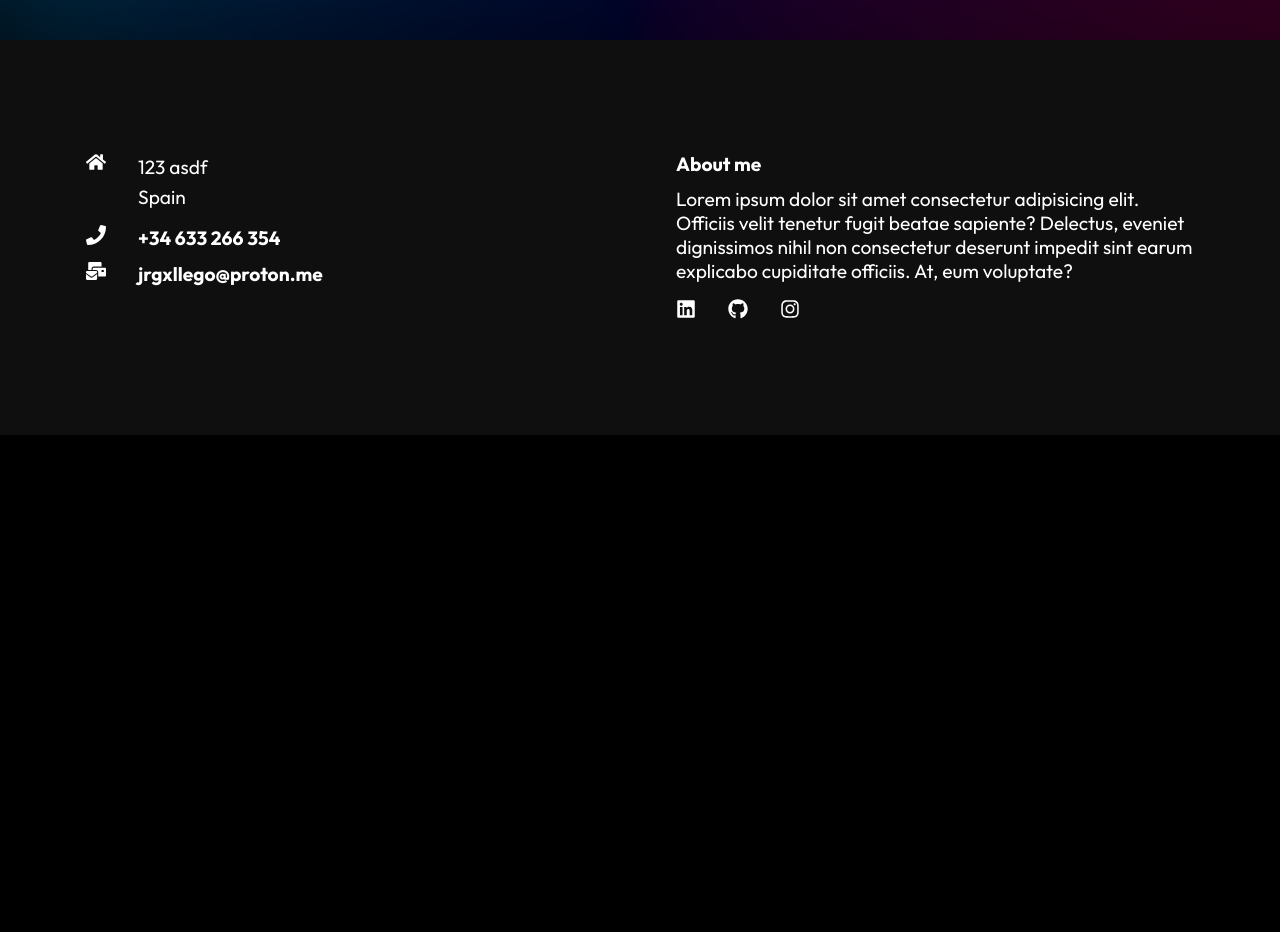
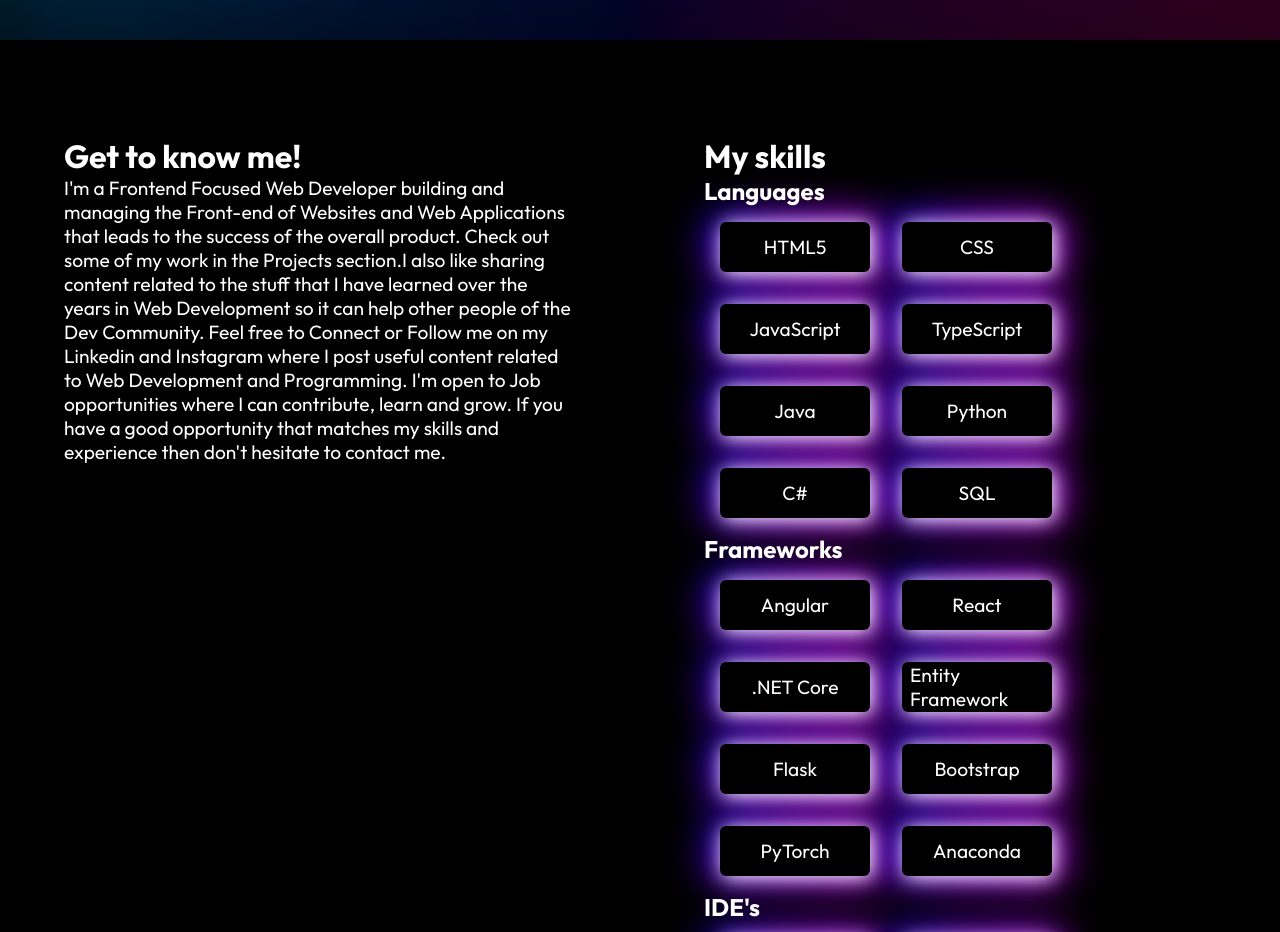
Before and after one commit to jrwithahoodie/react-portfolio-ui, a React (Vite) app: page / in a window 1280 px wide. Shown: the part 760-1692 px from the top of the page. Before the commit the page ends 1195 px from the top, so only its background shows below. Built offline with nearby package versions, Linux system fonts and the light colour scheme.

Commit message:
[ADD] - adding first step on about me content

```diff
--- /dev/null
+++ b/src/components/AboutContent/AboutContent.jsx
@@ -0,0 +1,77 @@
+import React from 'react'
+
+import "./AboutContentStyles.css"
+import SkillsRow from '../SkillsRow/SkillsRow'
+
+const AboutContent = () => {
+    var languages = [
+        "HTML5",
+        "CSS",
+        "JavaScript",
+        "TypeScript",
+        "Java",
+        "Python",
+        "C#",
+        "SQL",
+    ]
+
+    var frameworks = [
+        "Angular",
+        "React",
+        ".NET Core",
+        "Entity Framework",
+        "Flask",
+        "Bootstrap",
+        "PyTorch",
+        "Anaconda"
+    ]
+
+    var ides = [
+        "Visual Studio Code",
+        "Visual Studio",
+        "Eclipse",
+        "IntelliJ IDEA",
+        "SQL (SSMS)"
+    ]
+
+    var tools = [
+        "Postman",
+        "Swagger",
+        "Jupyter",
+        "Firebase",
+        "GitHub"
+    ]
+
+    var other = [
+        "Docker",
+        "Git",
+        "Azure",
+        "Azure Deployments",
+        "Azure DevOps",
+        "Fedora"
+    ]
+
+    return (
+        <div className="containerContent">
+            <div className="aboutInfo">
+                <h1>Get to know me!</h1>
+                <div className="info">
+                    <p>I'm a Frontend Focused Web Developer building and managing the Front-end of Websites and Web Applications that leads to the success of the overall product. Check out some of my work in the Projects section.I also like sharing content related to the stuff that I have learned over the years in Web Development so it can help other people of the Dev Community. Feel free to Connect or Follow me on my Linkedin and Instagram where I post useful content related to Web Development and Programming. I'm open to Job opportunities where I can contribute, learn and grow. If you have a good opportunity that matches my skills and experience then don't hesitate to contact me.</p>
+                </div>
+            </div>
+            <div className="skills">
+                <h1>My skills</h1>
+                <div className="info">
+                    <SkillsRow skillName={"Languages"} skillLanguage={languages}/>
+                    <SkillsRow skillName={"Frameworks"} skillLanguage={frameworks}/>
+                    <SkillsRow skillName={"IDE's"} skillLanguage={ides}/>
+                    <SkillsRow skillName={"Tools"} skillLanguage={tools}/>
+                    <SkillsRow skillName={"Others"} skillLanguage={other}/>
+                </div>
+            </div>
+        </div>
+    )
+}
+
+
+export default AboutContent
--- /dev/null
+++ b/src/components/AboutContent/AboutContentStyles.css
@@ -0,0 +1,16 @@
+* {
+    color: white;
+}
+
+.containerContent {
+    width: 100%;
+    padding: 6rem 0;
+    display: flex;
+    flex-direction: row;
+    justify-content: space-around;
+    flex-wrap: wrap;
+}
+
+.aboutInfo, .skills {
+    max-width: 40%;
+}
--- /dev/null
+++ b/src/components/SkillsRow/SkillsRow.jsx
@@ -0,0 +1,25 @@
+import React from 'react'
+
+import "./SkillsRowStyles.css"
+
+const itemCard = (text) => {
+    return (
+        <p>{text}</p>
+    )
+}
+function SkillsRow({ skillName, skillLanguage }) {
+    return (
+        <div>
+            <h2>{skillName}</h2>
+            <div className="skillsContainer">
+                {skillLanguage.map((skill) => {
+                    return <div className="card">
+                        <p>{skill}</p>
+                    </div>
+                })}
+            </div>
+        </div>
+    )
+}
+
+export default SkillsRow
--- /dev/null
+++ b/src/components/SkillsRow/SkillsRowStyles.css
@@ -0,0 +1,63 @@
+.skillsContainer {
+    display: flex;
+    flex-direction: row;
+    flex-wrap: wrap;
+}
+
+.card {
+    background-color: black;
+    width: 150px;
+    height: 50px;
+    position: relative;
+    display: flex;
+    align-items: center;
+    justify-content: center;
+    border-radius: 6px;
+    box-shadow: 2px 2px 19px;
+    margin: 1rem;
+    padding: 1vh;
+  }
+
+  .card::before {
+    content: "";
+    position: absolute;
+    z-index: -19;
+    width: auto;
+    height: 62px;
+    margin: auto;
+    background: rgb(4,0,255);
+    background: linear-gradient(135deg, rgba(4,0,255,1) 0%, rgba(136,0,255,1) 35%, rgba(209,0,255,1) 100%);
+    border-radius: 6px;
+  }
+
+  .card::after {
+    content: "";
+    position: absolute;
+    z-index: -19;
+    width: 170px;
+    height: 62px;
+    margin: auto;
+    background: rgb(4,0,255);
+    background: linear-gradient(135deg, rgba(4,0,255,1) 0%, rgba(136,0,255,1) 35%, rgba(209,0,255,1) 100%);
+    border-radius: 6px;
+    filter: blur(20px);
+    transition: 2s;
+  }
+
+  .card:hover::after {
+    animation: cardafter 2.5s infinite forwards;
+  }
+
+  @keyframes cardafter {
+    0% {
+      opacity: 1;
+    }
+
+    50% {
+      opacity: 0;
+    }
+
+    100% {
+      opacity: 1;
+    }
+  }
--- a/src/routes/About.jsx
+++ b/src/routes/About.jsx
@@ -3,12 +3,14 @@
 import {NavBar} from '../components/NavBar/NavBar'
 import Footer from '../components/Footer/Footer'
 import  ComponentsInitials  from '../components/ComponentsInitials/ComponentsInitials'
+import AboutContent from '../components/AboutContent/AboutContent'
 
 const About = () => {
   return (
     <div>
       <NavBar/>
       <ComponentsInitials heading="About me" text="Here is some information about me!"/>
+      <AboutContent/>
       <Footer/>
     </div>
   )
--- a/src/routes/Home.jsx
+++ b/src/routes/Home.jsx
@@ -3,12 +3,14 @@
 import { NavBar } from '../components/NavBar/NavBar'
 import Welcome from '../components/Welcome/Welcome'
 import Footer from '../components/Footer/Footer'
+import AboutContent from '../components/AboutContent/AboutContent'
 
 function Home() {
   return (
     <div>
       <NavBar/>
       <Welcome/>
+      <AboutContent/>
       <Footer/>
     </div>
   )
```
